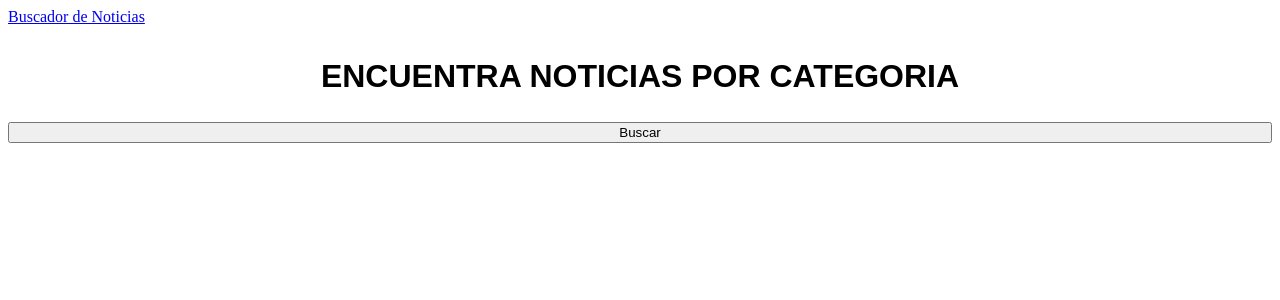
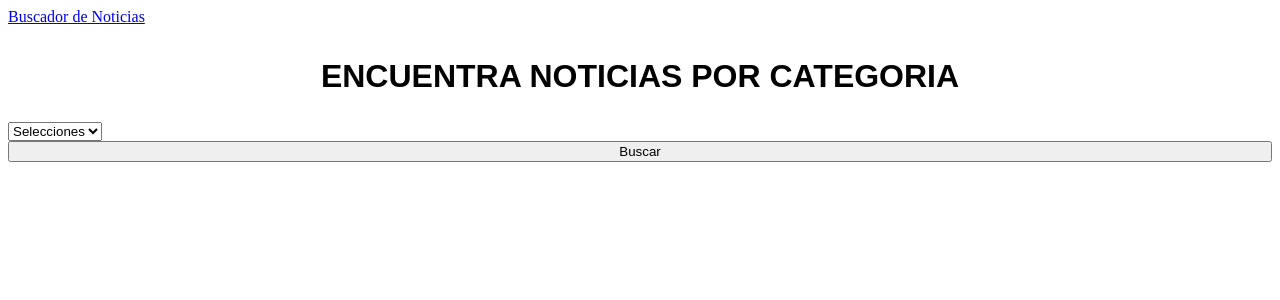
Before and after one commit to stolzz0613/Noticias, a React (Create React App) app: page / in a window 1280 px wide. Shown: the top 300 px of the page. Built offline with nearby package versions, Linux system fonts and the light colour scheme; the HTML template or start-up script is replaced by a standard one.

Commit message:
custom Hook

```diff
--- a/package.json
+++ b/package.json
@@ -1,5 +1,5 @@
 {
-  "homepage": "https://stolzz0613.github.io/Noticias",
+  "homepage": "http://stolzz0613.github.io/Noticias",
   "name": "noticias",
   "version": "0.1.0",
   "private": true,
--- a/src/components/Formulario.js
+++ b/src/components/Formulario.js
@@ -1,12 +1,17 @@
-import React from 'react';
+import React, { useState } from 'react';
 import styles from "./Formulario.module.css";
+import useSelect from "../hooks/useSelect";
 
 const Formulario = () => {
+
+    const [categoria, SelectNoticias] = useSelect();
+
     return (
         <div className={`${styles.buscador} row`}>
             <div className="col s12 m8 offset-m2">
                 <form>
                     <h2 className={styles.heading}>Encuentra Noticias por Categoria</h2>
+                    <SelectNoticias />
                     <div className="input-field col s12">
                         <input
                             type="submit"
--- /dev/null
+++ b/src/hooks/useSelect.js
@@ -0,0 +1,16 @@
+import React, { useState } from 'react'
+
+const useSelect = (stateInicial, opciones) => {
+
+    const [state, setState] = useState("");
+    const SelectNoticias = () => (
+        <select
+            className="browser-default"
+        >
+            <option value="">Selecciones</option>
+        </select>
+    )
+    return [state, SelectNoticias];
+}
+
+export default useSelect;
```
